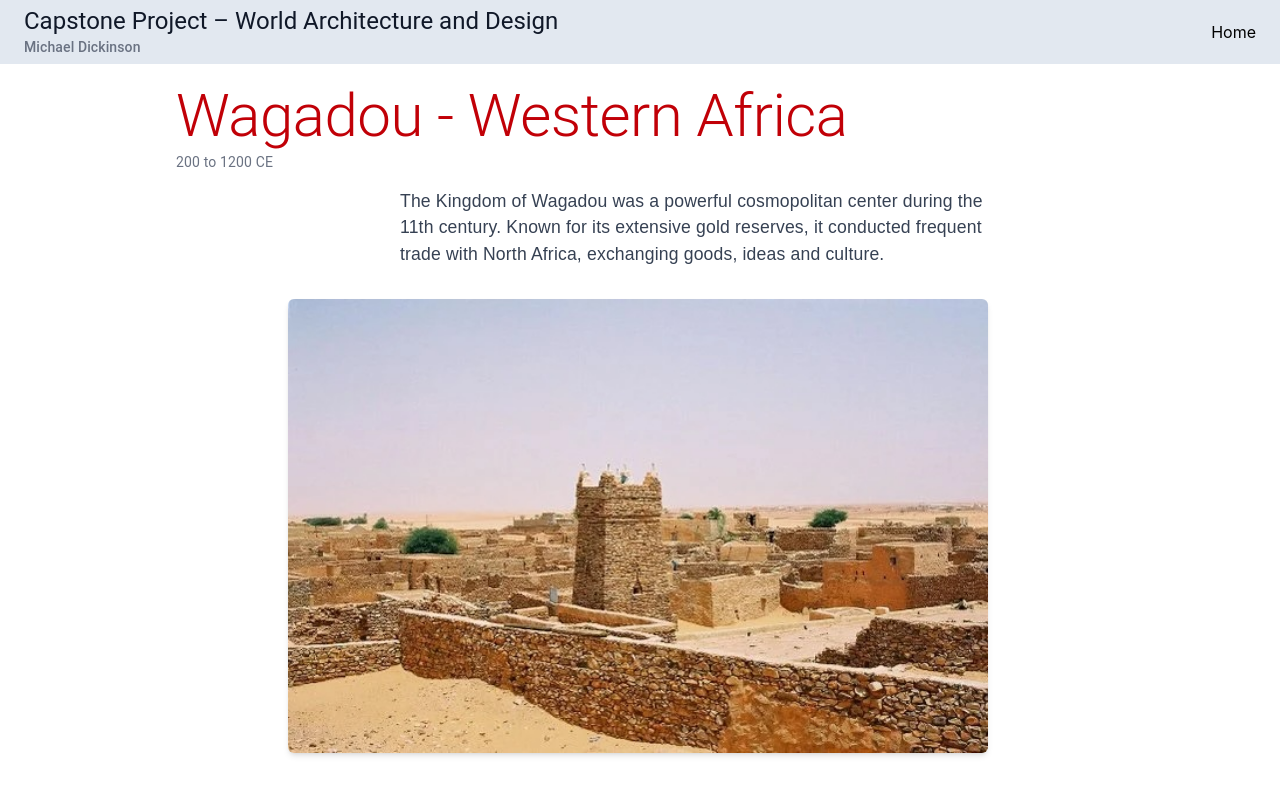
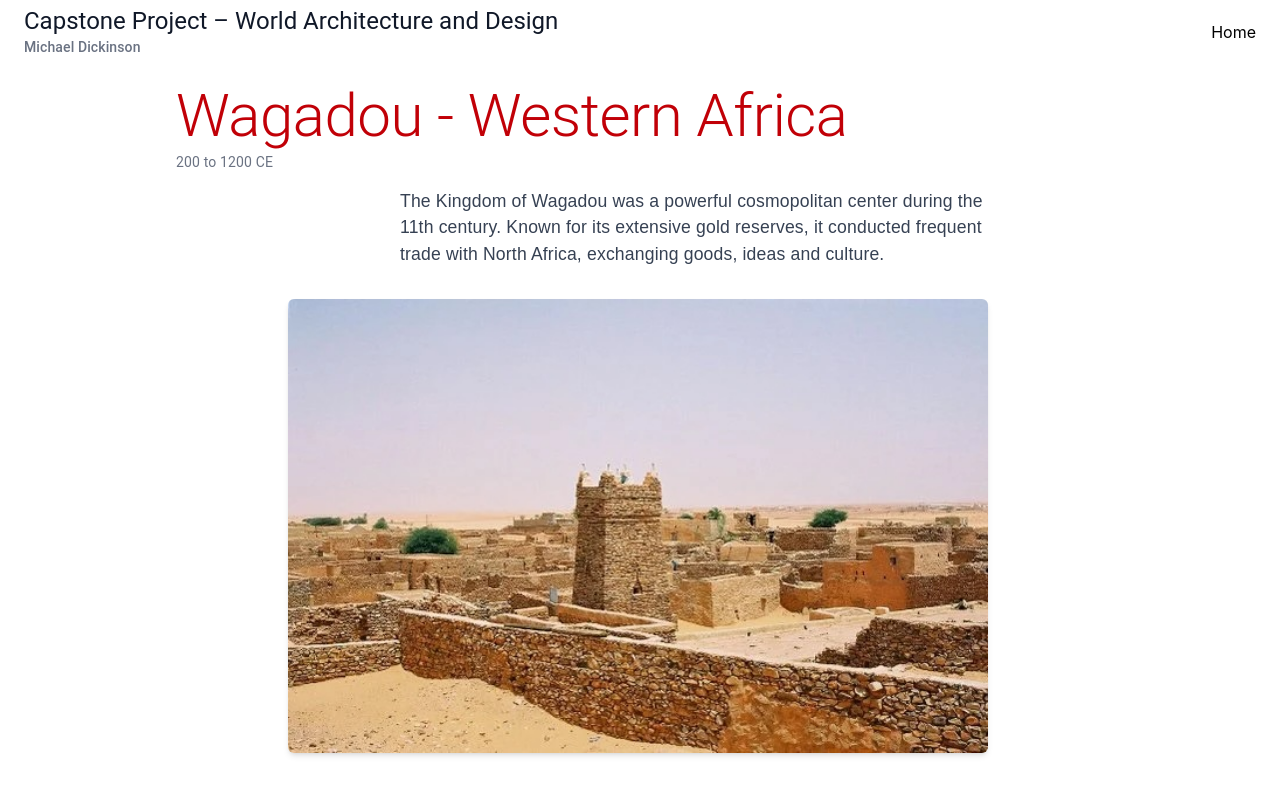
Before and after one commit to Michael-R-Dickinson/interactive-history-map, a React (Vite) app: page /location/wagadou in a window 1280 px wide. Shown: the top 798 px of the page. Built offline with nearby package versions, Linux system fonts and the light colour scheme.

Commit message:
fixed routing to work for home button

```diff
--- a/src/App.tsx
+++ b/src/App.tsx
@@ -18,10 +18,10 @@ const App: React.FC = () => {
   // }, [])
   return (
     <div className="w-[100vw] bg-white">
-      <Box>
-        <Navbar />
-      </Box>
       <Router base={BASE_URL}>
+        <Box>
+          <Navbar />
+        </Box>
         <Switch>
           <Route path="/">
             <LoadingScreen>
--- a/src/components/MapPOIMarker.tsx
+++ b/src/components/MapPOIMarker.tsx
@@ -1,7 +1,7 @@
 import React from "react"
 import { LocationData } from "../atoms"
 import { motion } from "framer-motion"
-import { getImagePath, useNavigate } from "../utils"
+import { getImagePath, getLocationPath, useNavigate } from "../utils"
 
 interface MapPOIMarkerProps {
   location: LocationData
@@ -18,7 +18,7 @@ const MapPOIMarker: React.FC<MapPOIMarkerProps> = ({ location }) => {
     >
       <motion.img
         className="w-16 h-16 border-2 border-white rounded-full cursor-pointer shadow-[0_0_8px_rgba(255,255,255,0.25)] hover:shadow-[0_0_24px_rgba(255,255,255,1)] object-cover"
-        onClick={() => navigate(location.path)}
+        onClick={() => navigate(getLocationPath(location.path))}
         src={getImagePath(location.imageFileName)}
         variants={{
           rest: { scale: 1 },
--- a/src/components/Navbar.tsx
+++ b/src/components/Navbar.tsx
@@ -1,7 +1,7 @@
 import React from "react"
 import { AppBar, Toolbar, Typography, Box, styled, alpha } from "@mui/material"
 import { useLocation } from "wouter"
-import { useNavigate } from "../utils"
+import { BASE_URL, useNavigate } from "../utils"
 
 const NavMenu = styled(AppBar)({
   backgroundColor: alpha("#fff", 0.5),
@@ -9,6 +9,8 @@ const NavMenu = styled(AppBar)({
 
 const Navbar: React.FC = () => {
   const [location] = useLocation()
+  const isHome = BASE_URL === location
+
   const navigate = useNavigate()
   return (
     <NavMenu
@@ -19,7 +21,7 @@ const Navbar: React.FC = () => {
     >
       <Toolbar
         className={`flex transition-all duration-500 ease-in-out items-center justify-between ${
-          location != "/" ? "bg-slate-200" : ""
+          isHome ? "bg-slate-200" : ""
         } `}
       >
         <Box>
@@ -30,7 +32,7 @@ const Navbar: React.FC = () => {
             Michael Dickinson
           </Typography>
         </Box>
-        <Box className="hover:text-gray-600 flex space-x-4 text-black">
+        <Box className="hover:text-gray-600 flex space-x-4 text-black cursor-pointer">
           <p
             onClick={() => navigate("/")}
             color="inherit"
--- a/src/components/Tile.tsx
+++ b/src/components/Tile.tsx
@@ -2,7 +2,7 @@ import React, { useEffect, useState } from "react"
 import { motion } from "framer-motion"
 import { styled } from "@mui/material"
 import { LocationData } from "../atoms"
-import { getImagePath, useNavigate } from "../utils"
+import { getImagePath, getLocationPath, useNavigate } from "../utils"
 
 const TileMotionContainer = styled(motion.div)({
   position: "relative",
@@ -47,7 +47,8 @@ const Tile: React.FC<TileProps> = ({ location: locationData }) => {
   })
 
   const onClick = () => {
-    navigate(path)
+    console.log(getLocationPath(path))
+    navigate(getLocationPath(path))
   }
 
   return (
--- a/src/utils.ts
+++ b/src/utils.ts
@@ -1,10 +1,10 @@
 import { useLocation } from "wouter"
 
-export const getLocationPath = (pathString: string) => `location/${pathString}`
+export const getLocationPath = (pathString: string) => `/location/${pathString}`
 
 export const useNavigate = () => {
   const [, setLocation] = useLocation()
-  const navigate = (path: string) => setLocation(`/location/${path}`)
+  const navigate = (path: string) => setLocation(path)
 
   return navigate
 }
```
